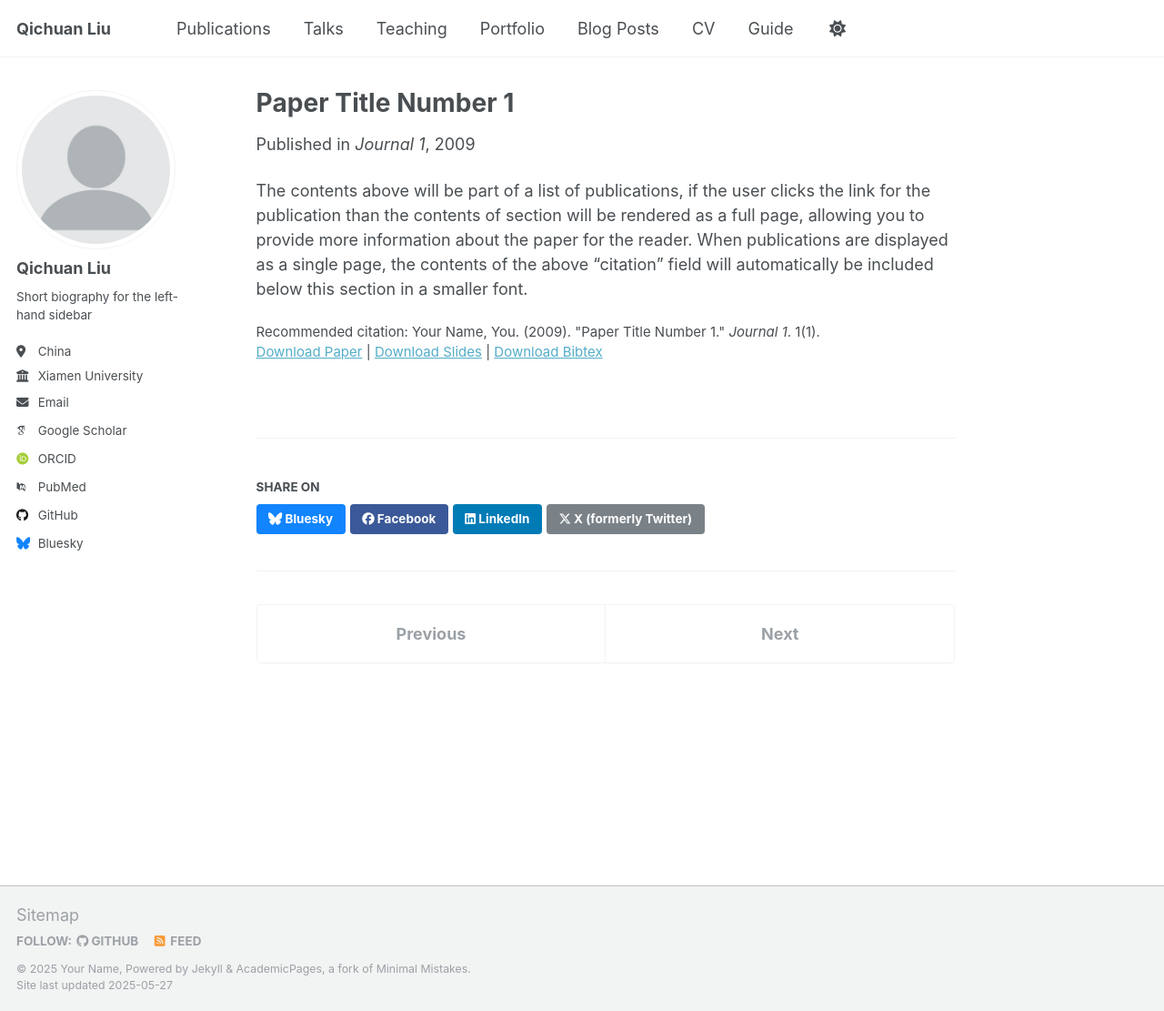
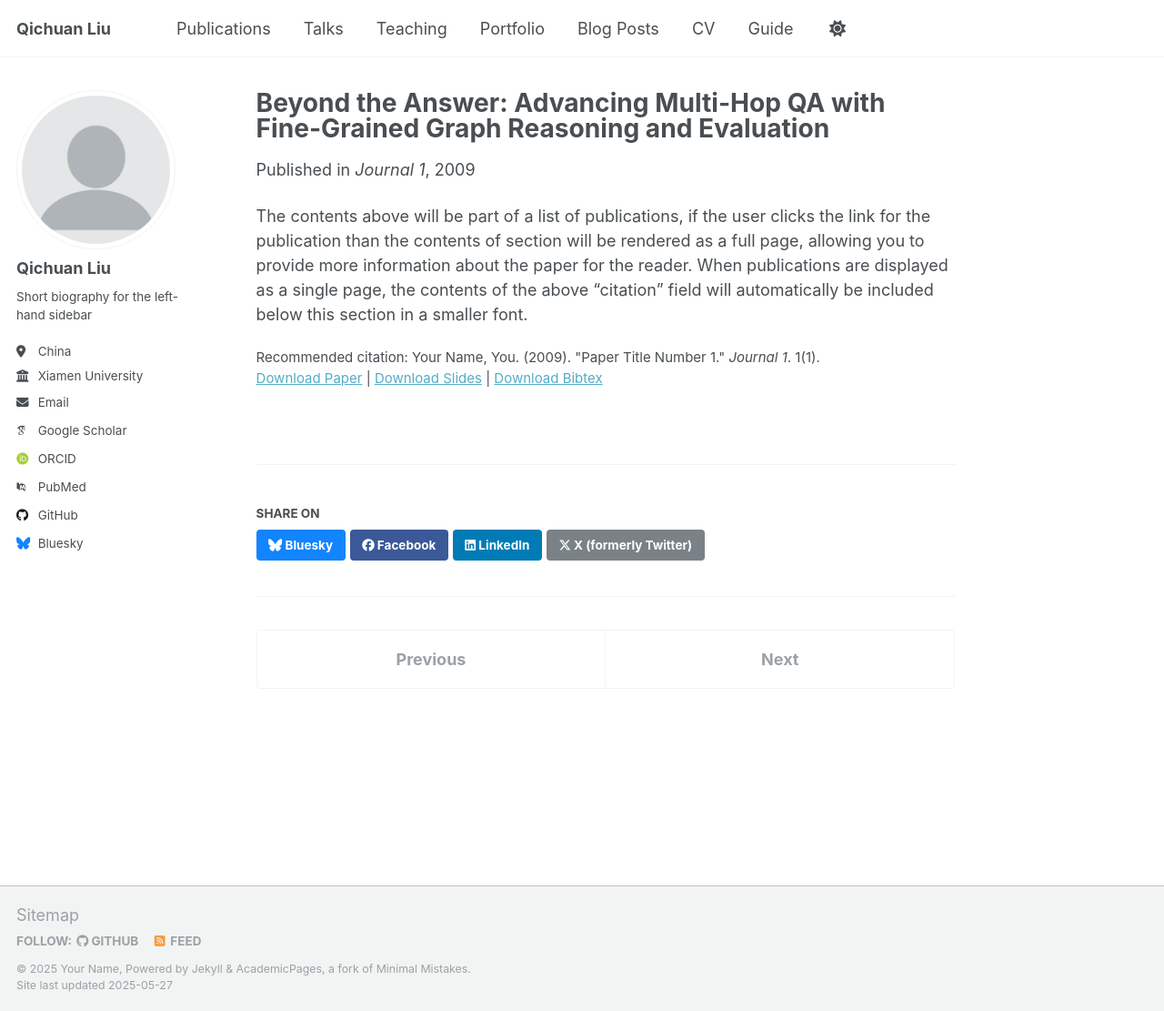
Before and after one commit to qcliu2001/qcliu2001.github.io, a Jekyll site: the page built from _publications/2009-10-01-paper-title-number-1.md, in a window 1280 px wide and 1111 px high. Shown: the whole window at 91% size. Built offline with Jekyll 4.4.1, drawn with Linux system fonts in a browser that asks for light colours; some web fonts are replaced.

Commit message:
0527 update-1

```diff
--- a/_publications/2009-10-01-paper-title-number-1.md
+++ b/_publications/2009-10-01-paper-title-number-1.md
@@ -1,5 +1,5 @@
 ---
-title: "Paper Title Number 1"
+title: "Beyond the Answer: Advancing Multi-Hop QA with Fine-Grained Graph Reasoning and Evaluation"
 collection: publications
 category: manuscripts
 permalink: /publication/2009-10-01-paper-title-number-1
```
